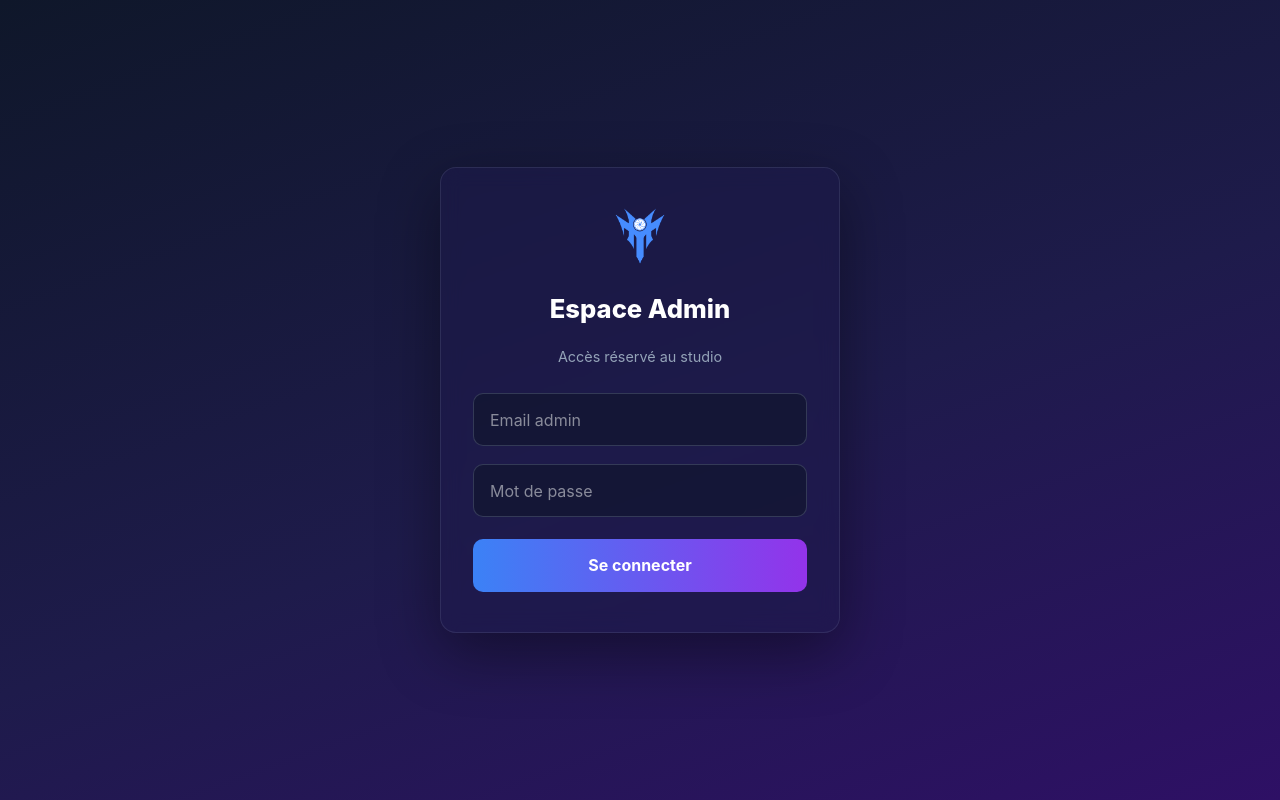
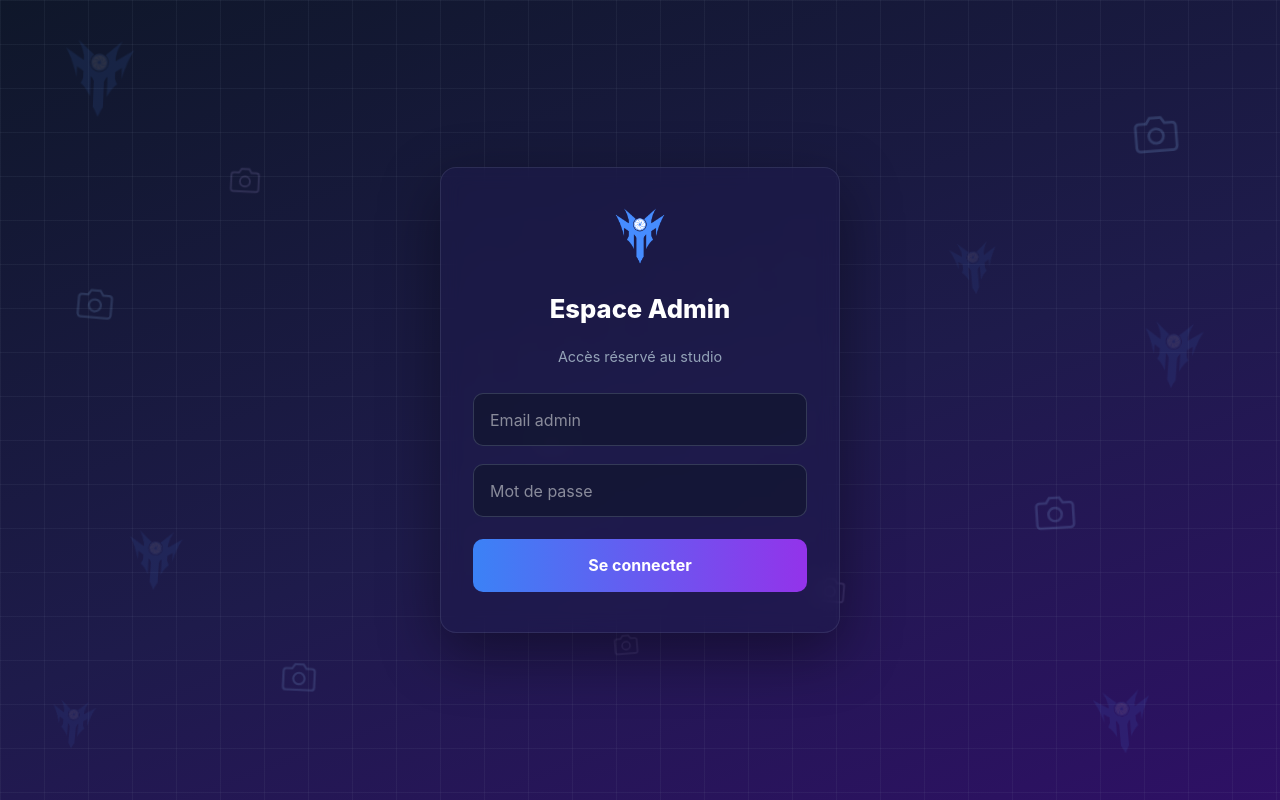
Before and after one commit to PatientAkili/HEAVEN-STUDIO, a React (Vite) app: page /admin/connexion in a window 1280 px wide. Built offline with nearby package versions, Linux system fonts and the light colour scheme; no server answers.

Commit message:
Fond animé enrichi à 14 éléments flottants (logos + caméras)

```diff
--- /dev/null
+++ b/src/components/BackgroundDecor.tsx
@@ -0,0 +1,115 @@
+function CameraIcon({ className, style }: { className?: string; style?: React.CSSProperties }) {
+  return (
+    <svg className={className} style={style} viewBox="0 0 24 24" fill="none" stroke="currentColor" strokeWidth="1.5">
+      <path d="M23 19a2 2 0 0 1-2 2H3a2 2 0 0 1-2-2V8a2 2 0 0 1 2-2h4l2-3h6l2 3h4a2 2 0 0 1 2 2z" />
+      <circle cx="12" cy="13" r="4" />
+    </svg>
+  )
+}
+
+interface Item {
+  type: 'logo' | 'camera'
+  top: string
+  left?: string
+  right?: string
+  bottom?: string
+  size: number
+  opacity: number
+  anim: 'bg-decor-a' | 'bg-decor-b' | 'bg-decor-c'
+  color?: string
+  duration: string
+}
+
+const items: Item[] = [
+  { type: 'logo',   top: '6%',  left: '5%',   size: 70, opacity: 0.10, anim: 'bg-decor-a', duration: '7s' },
+  { type: 'camera', top: '12%', right: '8%',  size: 44, opacity: 0.18, anim: 'bg-decor-b', duration: '9s', color: '#93C5FD' },
+  { type: 'camera', top: '22%', left: '18%',  size: 30, opacity: 0.14, anim: 'bg-decor-c', duration: '8s', color: '#C4B5FD' },
+  { type: 'logo',   top: '28%', right: '22%', size: 48, opacity: 0.08, anim: 'bg-decor-b', duration: '10s' },
+  { type: 'camera', top: '38%', left: '6%',   size: 36, opacity: 0.16, anim: 'bg-decor-a', duration: '8.5s', color: '#93C5FD' },
+  { type: 'logo',   top: '42%', right: '6%',  size: 60, opacity: 0.09, anim: 'bg-decor-c', duration: '9.5s' },
+  { type: 'camera', top: '55%', left: '42%',  size: 26, opacity: 0.13, anim: 'bg-decor-a', duration: '7.5s', color: '#C4B5FD' },
+  { type: 'camera', top: '60%', right: '16%', size: 40, opacity: 0.17, anim: 'bg-decor-b', duration: '8s', color: '#93C5FD' },
+  { type: 'logo',   top: '68%', left: '10%',  size: 54, opacity: 0.09, anim: 'bg-decor-c', duration: '9s' },
+  { type: 'camera', top: '74%', right: '34%', size: 30, opacity: 0.15, anim: 'bg-decor-a', duration: '8.2s', color: '#C4B5FD' },
+  { type: 'logo',   bottom: '8%', right: '10%', size: 58, opacity: 0.10, anim: 'bg-decor-b', duration: '10.5s', top: 'auto' },
+  { type: 'camera', bottom: '12%', left: '22%', size: 34, opacity: 0.16, anim: 'bg-decor-c', duration: '7.8s', color: '#93C5FD', top: 'auto' },
+  { type: 'camera', bottom: '20%', left: '48%', size: 24, opacity: 0.12, anim: 'bg-decor-b', duration: '9.2s', color: '#C4B5FD', top: 'auto' },
+  { type: 'logo',   bottom: '4%',  left: '4%',  size: 44, opacity: 0.08, anim: 'bg-decor-a', duration: '8.7s', top: 'auto' },
+]
+
+function BackgroundDecor() {
+  return (
+    <div style={styles.wrapper} aria-hidden="true">
+      <style>{`
+        @keyframes floatA { 0%,100% { transform: translateY(0) rotate(0deg); } 50% { transform: translateY(-22px) rotate(6deg); } }
+        @keyframes floatB { 0%,100% { transform: translateY(0) rotate(0deg); } 50% { transform: translateY(18px) rotate(-5deg); } }
+        @keyframes floatC { 0%,100% { transform: translateY(0) rotate(0deg); } 50% { transform: translateY(-15px) rotate(4deg); } }
+        .bg-decor-grid {
+          position: absolute;
+          inset: 0;
+          background-image:
+            linear-gradient(rgba(148,163,184,0.08) 1px, transparent 1px),
+            linear-gradient(90deg, rgba(148,163,184,0.08) 1px, transparent 1px);
+          background-size: 44px 44px;
+        }
+        .bg-decor-a { animation-name: floatA; animation-timing-function: ease-in-out; animation-iteration-count: infinite; }
+        .bg-decor-b { animation-name: floatB; animation-timing-function: ease-in-out; animation-iteration-count: infinite; }
+        .bg-decor-c { animation-name: floatC; animation-timing-function: ease-in-out; animation-iteration-count: infinite; }
+      `}</style>
+
+      <div className="bg-decor-grid" />
+
+      {items.map((item, i) =>
+        item.type === 'logo' ? (
+          <img
+            key={i}
+            src="/logo.png"
+            alt=""
+            className={item.anim}
+            style={{
+              ...styles.item,
+              top: item.top,
+              left: item.left,
+              right: item.right,
+              bottom: item.bottom,
+              width: `${item.size}px`,
+              opacity: item.opacity,
+              animationDuration: item.duration,
+            }}
+          />
+        ) : (
+          <CameraIcon
+            key={i}
+            className={item.anim}
+            style={{
+              ...styles.item,
+              top: item.top,
+              left: item.left,
+              right: item.right,
+              bottom: item.bottom,
+              width: `${item.size}px`,
+              opacity: item.opacity,
+              color: item.color,
+              animationDuration: item.duration,
+            }}
+          />
+        )
+      )}
+    </div>
+  )
+}
+
+const styles: { [key: string]: React.CSSProperties } = {
+  wrapper: {
+    position: 'fixed',
+    inset: 0,
+    zIndex: 0,
+    overflow: 'hidden',
+    pointerEvents: 'none',
+  },
+  item: {
+    position: 'absolute',
+  },
+}
+
+export default BackgroundDecor
--- a/src/pages/AdminDashboard.tsx
+++ b/src/pages/AdminDashboard.tsx
@@ -3,6 +3,7 @@ import { useNavigate } from 'react-router-dom'
 import { supabase } from '../lib/supabaseClient'
 import Navbar from '../components/Navbar'
 import Footer from '../components/Footer'
+import BackgroundDecor from '../components/BackgroundDecor'
 interface Profile {
   id: string
   email: string
@@ -297,6 +298,7 @@ function AdminDashboard() {
 
   return (
     <div style={styles.page}>
+      <BackgroundDecor />
       <Navbar mode="client" homeTo="/admin" label="Espace Admin" onLogout={handleLogout} />
 
       <main style={styles.main}>
--- a/src/pages/AdminLogin.tsx
+++ b/src/pages/AdminLogin.tsx
@@ -1,6 +1,7 @@
 import { useState } from 'react'
 import { useNavigate } from 'react-router-dom'
 import { supabase } from '../lib/supabaseClient'
+import BackgroundDecor from '../components/BackgroundDecor'
 
 function AdminLogin() {
   const [email, setEmail] = useState('')
@@ -58,6 +59,7 @@ function AdminLogin() {
 
   return (
     <div style={styles.container}>
+      <BackgroundDecor />
       <form onSubmit={handleLogin} style={styles.card}>
         <img src="/logo.png" alt="" style={styles.brandLogo} />
         <h1 style={styles.brand}>Espace Admin</h1>
--- a/src/pages/ClientGallery.tsx
+++ b/src/pages/ClientGallery.tsx
@@ -3,6 +3,7 @@ import { useNavigate } from 'react-router-dom'
 import { supabase } from '../lib/supabaseClient'
 import Navbar from '../components/Navbar'
 import Footer from '../components/Footer'
+import BackgroundDecor from '../components/BackgroundDecor'
 
 interface GalleryFile {
   id: string
@@ -107,6 +108,7 @@ function ClientGallery() {
   if (loading) {
     return (
       <div style={styles.page}>
+        <BackgroundDecor />
         <p style={styles.loadingText}>Chargement de vos galeries...</p>
       </div>
     )
--- a/src/pages/Contact.tsx
+++ b/src/pages/Contact.tsx
@@ -2,6 +2,7 @@ import { useState } from 'react'
 import emailjs from '@emailjs/browser'
 import Navbar from '../components/Navbar'
 import Footer from '../components/Footer'
+import BackgroundDecor from '../components/BackgroundDecor'
 
 const SERVICE_ID = import.meta.env.VITE_EMAILJS_SERVICE_ID
 const TEMPLATE_ID = import.meta.env.VITE_EMAILJS_TEMPLATE_ID
@@ -44,6 +45,7 @@ function Contact() {
 
   return (
     <div style={styles.page}>
+      <BackgroundDecor />
       <style>{`
         @media (max-width: 700px) {
           .contact-grid {
--- a/src/pages/Home.tsx
+++ b/src/pages/Home.tsx
@@ -1,10 +1,12 @@
 import { Link } from 'react-router-dom'
 import Navbar from '../components/Navbar'
 import Footer from '../components/Footer'
+import BackgroundDecor from '../components/BackgroundDecor'
 
 function Home() {
   return (
     <div className="home-page" style={styles.page}>
+      <BackgroundDecor />
       <style>{`
         .home-page {
           height: 100vh;
--- a/src/pages/Login.tsx
+++ b/src/pages/Login.tsx
@@ -1,6 +1,7 @@
 import { useState } from 'react'
 import { useNavigate, Link } from 'react-router-dom'
 import { supabase } from '../lib/supabaseClient'
+import BackgroundDecor from '../components/BackgroundDecor'
 
 function Login() {
   const [email, setEmail] = useState('')
@@ -32,6 +33,7 @@ function Login() {
 
   return (
     <div style={styles.container}>
+      <BackgroundDecor />
       <form onSubmit={handleLogin} style={styles.card}>
         <img src="/logo.png" alt="" style={styles.brandLogo} />
         <h1 style={styles.brand}>HEAVEN ROYAL STUDIO PROD</h1>
--- a/src/pages/Portfolio.tsx
+++ b/src/pages/Portfolio.tsx
@@ -1,6 +1,7 @@
 import { useState } from 'react'
 import Navbar from '../components/Navbar'
 import Footer from '../components/Footer'
+import BackgroundDecor from '../components/BackgroundDecor'
 
 const categories = ['Toutes', 'Studio', 'Événementiel', 'Design']
 
@@ -25,6 +26,7 @@ function Portfolio() {
 
   return (
     <div style={styles.page}>
+      <BackgroundDecor />
       <style>{`
         @media (max-width: 600px) {
           .portfolio-grid {
--- a/src/pages/Tarifs.tsx
+++ b/src/pages/Tarifs.tsx
@@ -2,6 +2,7 @@ import { Link } from 'react-router-dom'
 import Navbar from '../components/Navbar'
 import { useState } from 'react'
 import Footer from '../components/Footer'
+import BackgroundDecor from '../components/BackgroundDecor'
 
 const offres = [
   {
@@ -30,6 +31,7 @@ function Tarifs() {
 
   return (
     <div className="tarifs-page" style={styles.page}>
+      <BackgroundDecor />
       <style>{`
         .tarifs-page {
           height: 100vh;
```
